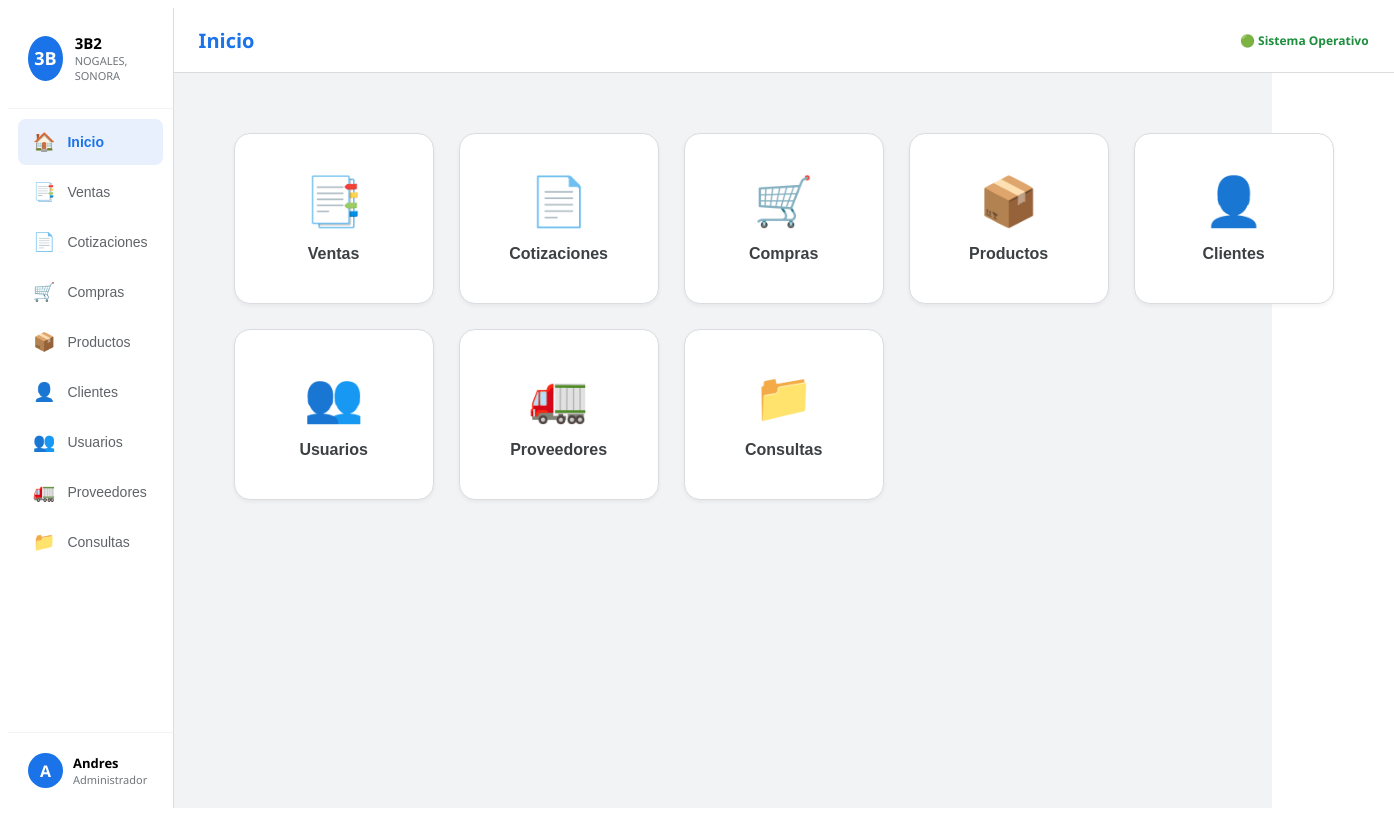
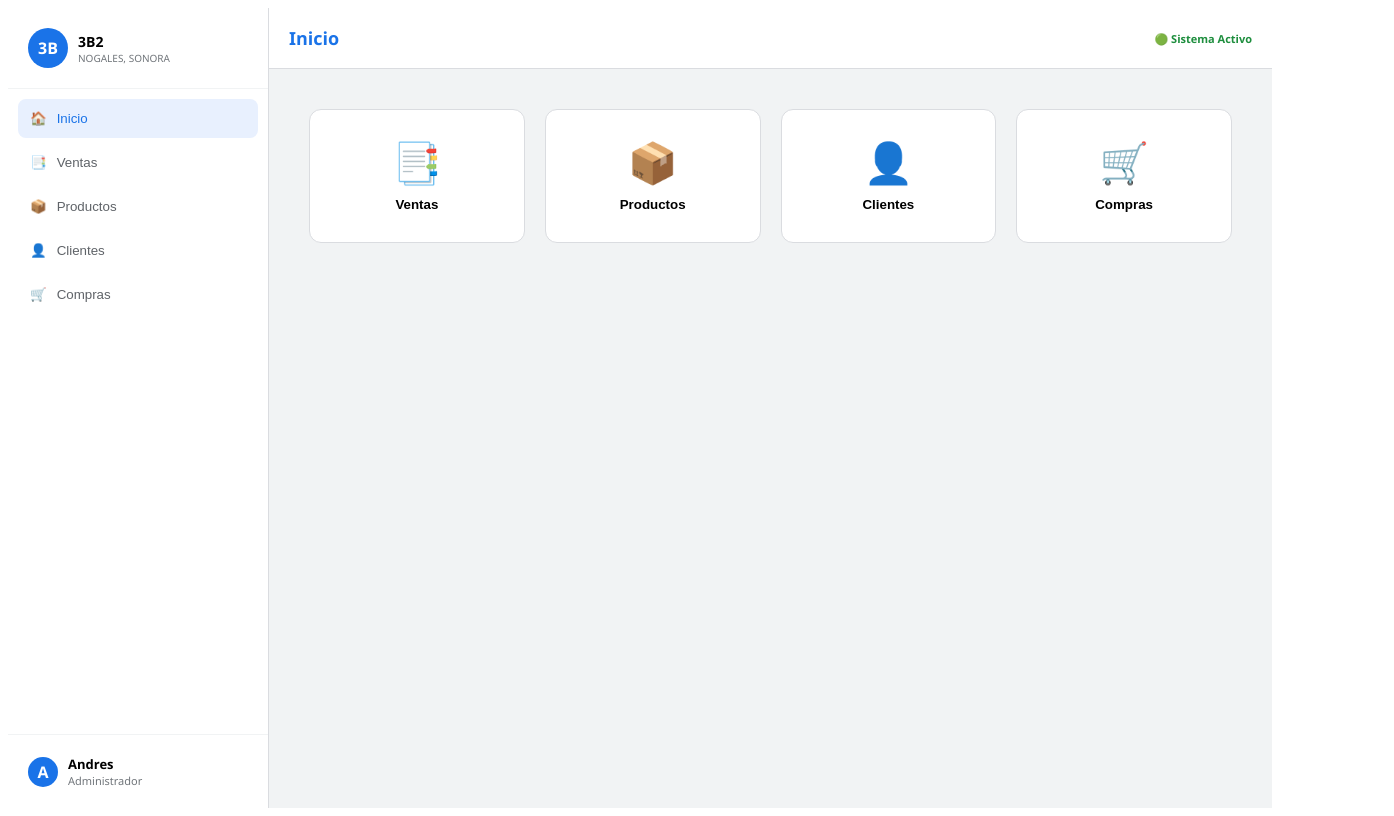
Before and after one commit to aba3bs-arch/pos3b-client, a React (Vite) app: page / in a window 1280 px wide. Shown: the whole page, 1394 px wide, since content can reach past the window. Built offline with nearby package versions, Linux system fonts and the light colour scheme.

Commit message:
Update App.jsx

```diff
--- a/src/App.jsx
+++ b/src/App.jsx
@@ -1,44 +1,38 @@
-import React, { useState } from 'react';
+import React, { useState, useMemo } from 'react';
 
-const POS_Sistema_Andres = () => {
+const POS_Andres_Elite = () => {
   const [vistaActual, setVistaActual] = useState('Inicio');
-  const [carrito, setCarrito] = useState([]);
+  const [busqueda, setBusqueda] = useState('');
   const [sucursal, setSucursal] = useState('3B2');
 
-  // Configuración de los módulos principales
   const menuOpciones = [
     { nombre: 'Inicio', icono: '🏠', color: '#1a73e8' },
     { nombre: 'Ventas', icono: '📑', color: '#1e8e3e' },
-    { nombre: 'Cotizaciones', icono: '📄', color: '#f9ab00' },
-    { nombre: 'Compras', icono: '🛒', color: '#d93025' },
     { nombre: 'Productos', icono: '📦', color: '#8e24aa' },
     { nombre: 'Clientes', icono: '👤', color: '#00acc1' },
-    { nombre: 'Usuarios', icono: '👥', color: '#5f6368' },
-    { nombre: 'Proveedores', icono: '🚛', color: '#fb8c00' },
-    { nombre: 'Consultas', icono: '📁', color: '#455a64' },
+    { nombre: 'Compras', icono: '🛒', color: '#d93025' },
   ];
 
-  // Datos de ejemplo para el módulo de Ventas
-  const productos = [
-    { id: 1, nombre: 'Gomitas', precio: 20, img: 'https://images.unsplash.com/photo-1582050041567-9cfdd330d545?w=100' },
-    { id: 2, nombre: 'Mazapan Original', precio: 12, img: 'https://images.unsplash.com/photo-1599599810694-b5b37304c041?w=100' },
-    { id: 3, nombre: 'Salsa Valentina', precio: 7, img: 'https://images.unsplash.com/photo-1626078297492-b7ca55294561?w=100' },
+  // Base de datos extendida para el módulo de Productos
+  const inventario = [
+    { id: 'P1', unidad: 'PZA', nombre: 'plato desechable', precio: 2.00, stock: 0, img: 'https://via.placeholder.com/60?text=Plato' },
+    { id: 'v4', unidad: 'PZA', nombre: 'vaso desechable', precio: 2.00, stock: 0, img: 'https://via.placeholder.com/60?text=Vaso' },
+    { id: '64', unidad: 'PZA', nombre: 'Apotex Omeprazol 2 pcs', precio: 10.00, stock: 11, img: 'https://via.placeholder.com/60?text=Med' },
+    { id: '7500810049181', unidad: 'PZA', nombre: 'gallefut', precio: 10.00, stock: 4, img: 'https://via.placeholder.com/60?text=Galleta' },
+    { id: '7501030409854', unidad: 'PZA', nombre: 'NITO DUO 124G', precio: 30.00, stock: 3, img: 'https://via.placeholder.com/60?text=Nito' },
+    { id: '7501055305704', unidad: 'CAJA', nombre: 'COCA COLA LIGHT RETORNABLE 500...', precio: 20.00, stock: 6, img: 'https://via.placeholder.com/60?text=Coke' },
   ];
 
-  const total = carrito.reduce((acc, item) => acc + (item.precio * item.cantidad), 0);
-
-  const agregarAlCarrito = (p) => {
-    const existe = carrito.find(i => i.id === p.id);
-    if (existe) {
-      setCarrito(carrito.map(i => i.id === p.id ? { ...i, cantidad: i.cantidad + 1 } : i));
-    } else {
-      setCarrito([...carrito, { ...p, cantidad: 1 }]);
-    }
-  };
+  const productosFiltrados = useMemo(() => {
+    return inventario.filter(p =>
+      p.nombre.toLowerCase().includes(busqueda.toLowerCase()) ||
+      p.id.includes(busqueda)
+    );
+  }, [busqueda]);
 
   return (
     <div style={styles.appContainer}>
-      {/* MENU LATERAL */}
+      {/* SIDEBAR */}
       <aside style={styles.sidebar}>
         <div style={styles.sidebarHeader}>
           <div style={styles.logoCircle}>3B</div>
@@ -47,25 +41,13 @@ const POS_Sistema_Andres = () => {
             <div style={styles.sucursalUbicacion}>NOGALES, SONORA</div>
           </div>
         </div>
-
         <nav style={styles.sidebarNav}>
-          {menuOpciones.map((opcion) => (
-            <button
-              key={opcion.nombre}
-              onClick={() => setVistaActual(opcion.nombre)}
-              style={{
-                ...styles.navItem,
-                backgroundColor: vistaActual === opcion.nombre ? '#e8f0fe' : 'transparent',
-                color: vistaActual === opcion.nombre ? '#1a73e8' : '#5f6368',
-                fontWeight: vistaActual === opcion.nombre ? 'bold' : 'normal',
-              }}
-            >
-              <span style={styles.navIcon}>{opcion.icono}</span>
-              {opcion.nombre}
+          {menuOpciones.map((op) => (
+            <button key={op.nombre} onClick={() => setVistaActual(op.nombre)} style={{...styles.navItem, backgroundColor: vistaActual === op.nombre ? '#e8f0fe' : 'transparent', color: vistaActual === op.nombre ? '#1a73e8' : '#5f6368'}}>
+              <span style={styles.navIcon}>{op.icono}</span> {op.nombre}
             </button>
           ))}
         </nav>
-
         <div style={styles.sidebarFooter}>
           <div style={styles.userInfo}>
             <div style={styles.userAvatar}>A</div>
@@ -77,25 +59,19 @@ const POS_Sistema_Andres = () => {
         </div>
       </aside>
 
-      {/* CONTENIDO PRINCIPAL */}
+      {/* CONTENIDO */}
       <main style={styles.mainContent}>
         <header style={styles.topBar}>
           <h2 style={styles.viewTitle}>{vistaActual}</h2>
-          <div style={styles.topBarActions}>
-            <div style={styles.statusOnline}>🟢 Sistema Operativo</div>
-          </div>
+          <div style={styles.statusOnline}>🟢 Sistema Activo</div>
         </header>
 
         <div style={styles.workspace}>
-          {/* VISTA DE INICIO (MODULOS AL CENTRO) */}
+          {/* INICIO */}
           {vistaActual === 'Inicio' && (
             <div style={styles.inicioGrid}>
               {menuOpciones.filter(o => o.nombre !== 'Inicio').map(op => (
-                <button
-                  key={op.nombre}
-                  style={styles.moduloCard}
-                  onClick={() => setVistaActual(op.nombre)}
-                >
+                <button key={op.nombre} style={styles.moduloCard} onClick={() => setVistaActual(op.nombre)}>
                   <div style={{...styles.moduloIcon, color: op.color}}>{op.icono}</div>
                   <div style={styles.moduloNombre}>{op.nombre}</div>
                 </button>
@@ -103,53 +79,39 @@ const POS_Sistema_Andres = () => {
             </div>
           )}
 
-          {/* VISTA DE VENTAS */}
-          {vistaActual === 'Ventas' && (
-            <div style={styles.ventasLayout}>
-              <section style={styles.productSection}>
-                <div style={styles.grid}>
-                  {productos.map(p => (
-                    <div key={p.id} onClick={() => agregarAlCarrito(p)} style={styles.productCard}>
-                      <img src={p.img} alt={p.nombre} style={styles.productImg} />
-                      <div style={styles.productInfo}>
-                        <div style={styles.productPrice}>${p.precio}.00</div>
-                        <div style={styles.productName}>{p.nombre}</div>
+          {/* PRODUCTOS (ESTILO SICAR) */}
+          {vistaActual === 'Productos' && (
+            <div style={styles.productosContainer}>
+              <div style={styles.searchHeader}>
+                <div style={styles.searchWrapper}>
+                  <input
+                    type="text"
+                    placeholder="Buscar por nombre o código..."
+                    style={styles.searchInput}
+                    value={busqueda}
+                    onChange={(e) => setBusqueda(e.target.value)}
+                  />
+                  <button style={styles.filterBtn}>🧪</button>
+                </div>
+                <button style={styles.addBtn}>+</button>
+              </div>
+
+              <div style={styles.productList}>
+                {productosFiltrados.map(p => (
+                  <div key={p.id} style={styles.productRow}>
+                    <img src={p.img} alt={p.nombre} style={styles.prodImg} />
+                    <div style={styles.prodMainInfo}>
+                      <div style={styles.prodMeta}>
+                        <span style={styles.prodUnidad}>{p.unidad}</span>
+                        <span style={styles.prodId}>{p.id}</span>
                       </div>
+                      <div style={styles.prodNombre}>{p.nombre}</div>
+                      <div style={styles.prodStock}>{p.stock}</div>
                     </div>
-                  ))}
-                </div>
-              </section>
-
-              <aside style={styles.ticketSection}>
-                <div style={styles.ticketHeader}>DETALLE DE VENTA</div>
-                <div style={styles.ticketItems}>
-                  {carrito.length === 0 ? <p style={{textAlign:'center', color:'#999'}}>Ticket vacío</p> :
-                    carrito.map(item => (
-                      <div key={item.id} style={styles.ticketItem}>
-                        <span>{item.nombre} x{item.cantidad}</span>
-                        <strong>${item.precio * item.cantidad}</strong>
-                      </div>
-                    ))
-                  }
-                </div>
-                <div style={styles.ticketFooter}>
-                  <div style={styles.totalRow}>
-                    <span>TOTAL</span>
-                    <span style={styles.totalValue}>${total}.00</span>
+                    <div style={styles.prodPrecio}>${p.precio.toFixed(2)}</div>
                   </div>
-                  <button style={styles.btnCobrar} disabled={carrito.length === 0}>
-                    COBRAR AHORA
-                  </button>
-                </div>
-              </aside>
-            </div>
-          )}
-
-          {/* OTRAS VISTAS (PLACEHOLDER) */}
-          {vistaActual !== 'Inicio' && vistaActual !== 'Ventas' && (
-            <div style={styles.placeholderView}>
-              <h3>Panel de {vistaActual}</h3>
-              <p>Módulo en construcción para el equipo de Abarrotes Las 3B.</p>
+                ))}
+              </div>
             </div>
           )}
         </div>
@@ -160,45 +122,43 @@ const POS_Sistema_Andres = () => {
 
 const styles = {
   appContainer: { display: 'flex', height: '100vh', backgroundColor: '#f1f3f4', fontFamily: 'Segoe UI, sans-serif' },
-  sidebar: { width: '260px', backgroundColor: '#ffffff', borderRight: '1px solid #dadce0', display: 'flex', flexDirection: 'column' },
-  sidebarHeader: { padding: '25px 20px', borderBottom: '1px solid #f1f3f4', display: 'flex', alignItems: 'center', gap: '12px' },
-  logoCircle: { width: '45px', height: '45px', backgroundColor: '#1a73e8', borderRadius: '50%', color: 'white', display: 'flex', justifyContent: 'center', alignItems: 'center', fontWeight: 'bold', fontSize: '18px' },
-  sucursalNombre: { fontWeight: 'bold', fontSize: '15px' },
-  sucursalUbicacion: { fontSize: '11px', color: '#70757a' },
+  sidebar: { width: '260px', backgroundColor: '#fff', borderRight: '1px solid #dadce0', display: 'flex', flexDirection: 'column' },
+  sidebarHeader: { padding: '20px', borderBottom: '1px solid #f1f3f4', display: 'flex', gap: '10px', alignItems: 'center' },
+  logoCircle: { width: '40px', height: '40px', backgroundColor: '#1a73e8', borderRadius: '50%', color: '#fff', display: 'flex', justifyContent: 'center', alignItems: 'center', fontWeight: 'bold' },
+  sucursalNombre: { fontWeight: 'bold', fontSize: '14px' },
+  sucursalUbicacion: { fontSize: '10px', color: '#70757a' },
   sidebarNav: { flex: 1, padding: '10px' },
-  navItem: { display: 'flex', alignItems: 'center', width: '100%', padding: '12px 15px', border: 'none', borderRadius: '8px', cursor: 'pointer', textAlign: 'left', marginBottom: '4px', fontSize: '14px' },
-  navIcon: { marginRight: '12px', fontSize: '18px' },
+  navItem: { display: 'flex', alignItems: 'center', width: '100%', padding: '12px', border: 'none', borderRadius: '8px', cursor: 'pointer', textAlign: 'left', marginBottom: '5px' },
+  navIcon: { marginRight: '10px' },
   sidebarFooter: { padding: '20px', borderTop: '1px solid #f1f3f4' },
   userInfo: { display: 'flex', alignItems: 'center', gap: '10px' },
-  userAvatar: { width: '35px', height: '35px', backgroundColor: '#1a73e8', color: 'white', borderRadius: '50%', display: 'flex', justifyContent: 'center', alignItems: 'center', fontWeight: 'bold' },
+  userAvatar: { width: '30px', height: '30px', backgroundColor: '#1a73e8', color: '#fff', borderRadius: '50%', display: 'flex', justifyContent: 'center', alignItems: 'center', fontWeight: 'bold' },
   userName: { fontSize: '13px', fontWeight: 'bold' },
   userRole: { fontSize: '11px', color: '#70757a' },
   mainContent: { flex: 1, display: 'flex', flexDirection: 'column' },
-  topBar: { height: '64px', backgroundColor: '#ffffff', borderBottom: '1px solid #dadce0', display: 'flex', justifyContent: 'space-between', alignItems: 'center', padding: '0 25px' },
-  viewTitle: { fontSize: '20px', color: '#1a73e8' },
-  statusOnline: { fontSize: '12px', color: '#1e8e3e', fontWeight: 'bold' },
+  topBar: { height: '60px', backgroundColor: '#fff', borderBottom: '1px solid #dadce0', display: 'flex', justifyContent: 'space-between', alignItems: 'center', padding: '0 20px' },
+  viewTitle: { fontSize: '18px', color: '#1a73e8' },
+  statusOnline: { fontSize: '11px', color: '#1e8e3e', fontWeight: 'bold' },
   workspace: { flex: 1, overflowY: 'auto' },
-  inicioGrid: { display: 'grid', gridTemplateColumns: 'repeat(auto-fit, minmax(200px, 1fr))', gap: '25px', padding: '60px', maxWidth: '1200px', margin: '0 auto' },
-  moduloCard: { backgroundColor: 'white', borderRadius: '16px', padding: '40px 20px', border: '1px solid #dadce0', cursor: 'pointer', display: 'flex', flexDirection: 'column', alignItems: 'center', gap: '15px', transition: '0.2s', boxShadow: '0 2px 4px rgba(0,0,0,0.05)' },
-  moduloIcon: { fontSize: '48px' },
-  moduloNombre: { fontWeight: 'bold', fontSize: '16px', color: '#3c4043' },
-  ventasLayout: { display: 'flex', height: '100%' },
-  productSection: { flex: 1, padding: '25px', overflowY: 'auto' },
-  grid: { display: 'grid', gridTemplateColumns: 'repeat(auto-fill, minmax(150px, 1fr))', gap: '20px' },
-  productCard: { backgroundColor: '#fff', borderRadius: '12px', border: '1px solid #dadce0', cursor: 'pointer', overflow: 'hidden', textAlign: 'center' },
-  productImg: { width: '100%', height: '110px', objectFit: 'cover' },
-  productInfo: { padding: '12px' },
-  productPrice: { fontWeight: 'bold', fontSize: '18px' },
-  productName: { fontSize: '12px', color: '#5f6368' },
-  ticketSection: { width: '380px', backgroundColor: '#ffffff', borderLeft: '1px solid #dadce0', display: 'flex', flexDirection: 'column' },
-  ticketHeader: { padding: '20px', fontWeight: 'bold', borderBottom: '1px solid #f1f3f4', color: '#1a73e8' },
-  ticketItems: { flex: 1, padding: '20px', overflowY: 'auto' },
-  ticketItem: { display: 'flex', justifyContent: 'space-between', padding: '10px 0', borderBottom: '1px solid #f8f9fa' },
-  ticketFooter: { padding: '25px', backgroundColor: '#f8f9fa' },
-  totalRow: { display: 'flex', justifyContent: 'space-between', alignItems: 'center', marginBottom: '20px' },
-  totalValue: { fontSize: '32px', fontWeight: 'bold', color: '#1a73e8' },
-  btnCobrar: { width: '100%', padding: '18px', backgroundColor: '#1a73e8', color: 'white', border: 'none', borderRadius: '10px', fontWeight: 'bold', cursor: 'pointer' },
-  placeholderView: { padding: '100px', textAlign: 'center', color: '#70757a' }
+  inicioGrid: { display: 'grid', gridTemplateColumns: 'repeat(auto-fit, minmax(180px, 1fr))', gap: '20px', padding: '40px' },
+  moduloCard: { backgroundColor: '#fff', borderRadius: '12px', padding: '30px', border: '1px solid #dadce0', cursor: 'pointer', textAlign: 'center' },
+  moduloIcon: { fontSize: '40px', marginBottom: '10px' },
+  moduloNombre: { fontWeight: 'bold' },
+  productosContainer: { padding: '20px', maxWidth: '800px', margin: '0 auto' },
+  searchHeader: { display: 'flex', gap: '10px', marginBottom: '20px' },
+  searchWrapper: { flex: 1, position: 'relative', display: 'flex', alignItems: 'center', backgroundColor: '#fff', borderRadius: '8px', border: '1px solid #dadce0', padding: '0 10px' },
+  searchInput: { flex: 1, padding: '12px', border: 'none', outline: 'none', fontSize: '14px' },
+  filterBtn: { background: 'none', border: 'none', cursor: 'pointer' },
+  addBtn: { backgroundColor: '#1e8e3e', color: '#fff', border: 'none', width: '45px', borderRadius: '8px', fontSize: '24px', cursor: 'pointer' },
+  productList: { display: 'flex', flexDirection: 'column', gap: '10px' },
+  productRow: { display: 'flex', alignItems: 'center', backgroundColor: '#fff', padding: '15px', borderRadius: '12px', border: '1px solid #dadce0', gap: '15px' },
+  prodImg: { width: '60px', height: '60px', borderRadius: '8px', objectFit: 'cover' },
+  prodMainInfo: { flex: 1 },
+  prodMeta: { fontSize: '11px', color: '#70757a', marginBottom: '2px' },
+  prodUnidad: { fontWeight: 'bold', marginRight: '8px', color: '#202124' },
+  prodNombre: { fontSize: '14px', color: '#202124', marginBottom: '2px' },
+  prodStock: { fontSize: '12px', color: '#9aa0a6' },
+  prodPrecio: { fontSize: '16px', fontWeight: 'bold', color: '#202124' }
 };
 
-export default POS_Sistema_Andres;
+export default POS_Andres_Elite;
```
